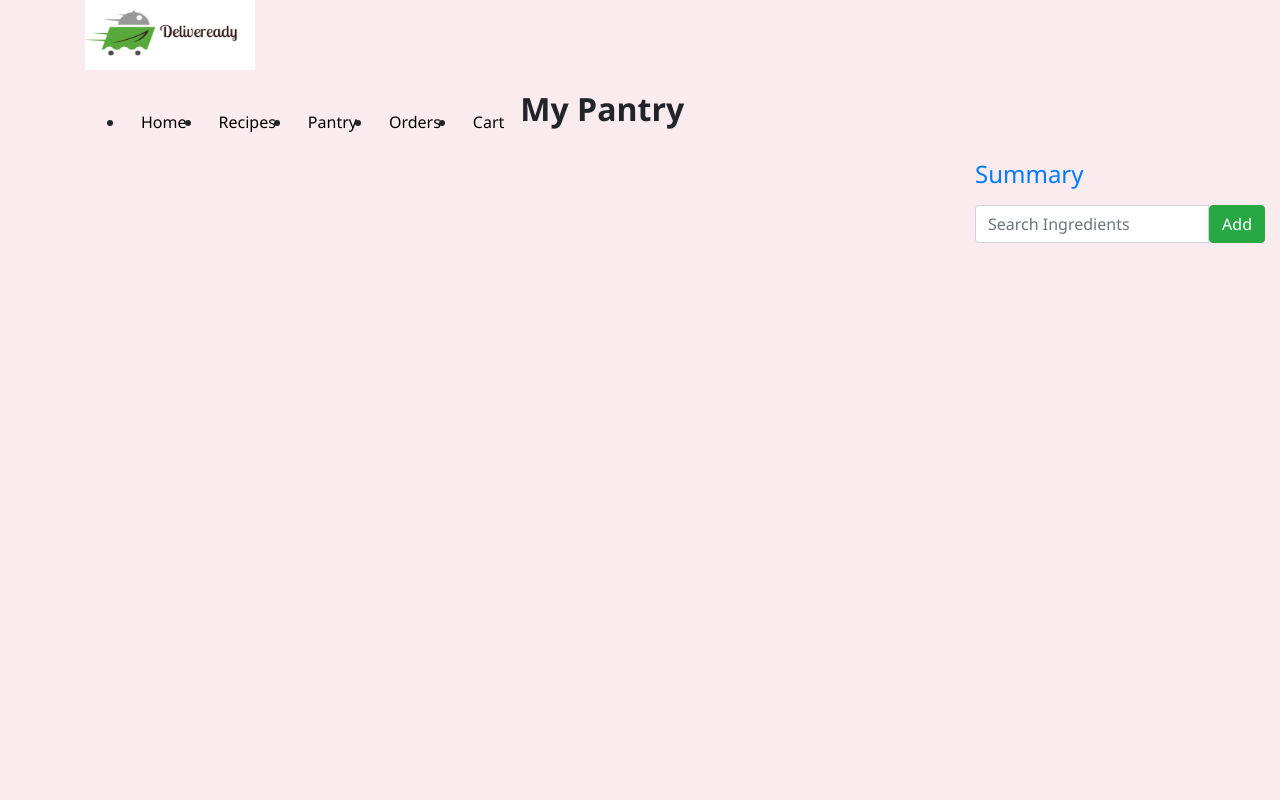
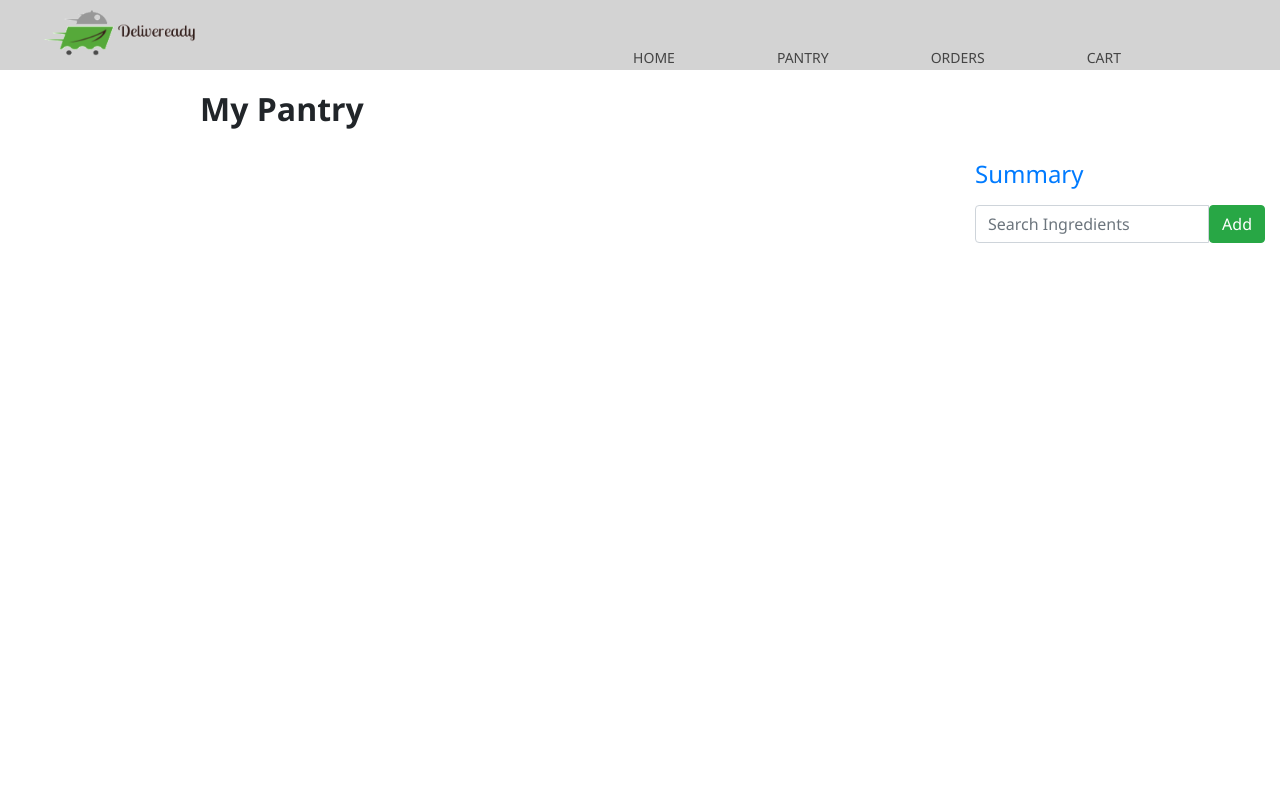
Before and after one commit to smitra33/Deliveready, a Django app: page /pantry/ in a window 1280 px wide. Run offline with Django 3.2, Linux system fonts and the light colour scheme; data that the repository does not hold is empty; some libraries are stand-ins or nearby versions.

Commit message:
CSS merging and standardizing

```diff
--- a/Deliveready/orders/static/css/orderlist.css
+++ b/Deliveready/orders/static/css/orderlist.css
@@ -120,7 +120,6 @@ nav a:hover::before {
 
 body {
     font-family: 'Segoe UI';
-    background-color: #FAEBEFFF;
     background-size: cover;
     background-repeat: no-repeat;
 }
--- a/Deliveready/pantry/templates/pantry.html
+++ b/Deliveready/pantry/templates/pantry.html
@@ -1,32 +1,38 @@
 {% load static %}
-
-<!doctype html>
-<html lang ="en">
-<head>
-    <meta charset="utf-8">
-    <meta name="viewport" content="width=device-width, initial-scale=1, shrink-to-fit=no">
+{% block css %}
+    <link rel="stylesheet" type="text/css" href="https://stackpath.bootstrapcdn.com/bootstrap/4.3.1/css/bootstrap.min.css">
+    <script src="https://cdn.jsdelivr.net/npm/jquery@3.6.0/dist/jquery.slim.min.js"></script>
+    <script src="https://cdn.jsdelivr.net/npm/popper.js@1.16.1/dist/umd/popper.min.js"></script>
+    <script src="https://cdn.jsdelivr.net/npm/bootstrap@4.6.1/dist/js/bootstrap.bundle.min.js"></script>
     <link rel="stylesheet" href="https://cdn.jsdelivr.net/npm/bootstrap@4.4.1/dist/css/bootstrap.min.css"
     integrity="sha384-Vkoo8x4CGsO3+Hhxv8T/Q5PaXtkKtu6ug5TOeNV6gBiFeWPGFN9MuhOf23Q9Ifjh" crossorigin="anonymous">
-    <link rel="stylesheet" href = "../static/style.css" >
+    <link rel="stylesheet" href = "../static/css/style.css" >
     <link href="https://maxcdn.bootstrapcdn.com/font-awesome/4.7.0/css/font-awesome.min.css" rel="stylesheet">
-</head>
+    <link rel="stylesheet" type="text/css" href="{% static 'css/style.css' %}">
+{% endblock %}
 
 
+{% block content %}
 <header>
     <div class="container">
-      <h1 class="logo"> <img src="{% static 'images/Deliveready.png' %}" width="170" height="70"> </h1>
+      <h1 class="logo"> <img src="{% static 'images/Deliveready-modified.png' %}" width="170" height="70"> </h1>
 
       <nav>
         <ul>
           <li><a href="../../../../home/">Home</a></li>
-          <li><a href="../../../../home/">Recipes</a></li>
+            {% if user.is_superuser %}
+          <li><a href="../../../../make_recipe/">Recipe Portal</a></li>
+            {% endif %}
           <li><a href="../../../pantry/">Pantry</a></li>
           <li><a href="../../../order/view/all">Orders</a></li>
           <li><a href="../../../shoppingcart/">Cart</a></li>
+            {% if user.is_authenticated %}
+                <li><a href="{% url 'logout' %}">Logout</a></li>
+            {% endif %}
         </ul>
       </nav>
     </div>
-  </header>
+</header>
 
 <body onload = getPantryInfo()>
 <h1 class = "cartTitle"> My Pantry </h1>
@@ -81,3 +87,4 @@
 <script src="https://cdn.jsdelivr.net/npm/bootstrap@4.4.1/dist/js/bootstrap.min.js" integrity="sha384-wfSDF2E50Y2D1uUdj0O3uMBJnjuUD4Ih7YwaYd1iqfktj0Uod8GCExl3Og8ifwB6" crossorigin="anonymous"></script>
 </body>
 </html>
+{% endblock content %}
--- a/Deliveready/recipes/templates/index.html
+++ b/Deliveready/recipes/templates/index.html
@@ -21,7 +21,7 @@
         <ul>
           <li><a href="../../../../home/">Home</a></li>
             {% if user.is_superuser %}
-          <li><a href="../../../../make_recipe/">Recipes</a></li>
+          <li><a href="../../../../make_recipe/">Recipe Portal</a></li>
             {% endif %}
           <li><a href="../../../pantry/">Pantry</a></li>
           <li><a href="../../../order/view/all">Orders</a></li>
--- a/Deliveready/shoppingcart/static/style.css
+++ b/Deliveready/shoppingcart/static/css/style.css
@@ -1,6 +1,5 @@
 body, html {
     height: 100%;
-    background-color: #FAEBEFFF;
     background-position: center;
     background-repeat: no-repeat;
     background-size: cover;
@@ -83,3 +82,72 @@ li {
     padding: 15px;
     width: 12rem;
 }
+
+.container {
+	width: 80%;
+	margin: 0 auto;
+}
+
+header {
+  background: lightgray;
+  height: 70px;
+}
+
+header::after {
+  content: '';
+  display: table;
+  clear: both;
+}
+
+.logo {
+  float: left;
+  margin-top: 0px;
+  margin-left: -100px;
+
+}
+
+nav {
+  float: right;
+}
+
+nav ul {
+  margin: 0;
+  padding: 0;
+  list-style: none;
+}
+
+nav li {
+  display: inline-block;
+  margin-left: 70px;
+  padding-top: 23px;
+
+  position: relative;
+}
+
+nav a {
+  color: #444;
+  text-decoration: none;
+  text-transform: uppercase;
+  font-size: 14px;
+}
+
+nav a:hover {
+  color: #000;
+}
+
+nav a::before {
+  content: '';
+  display: block;
+  height: 5px;
+  background-color: #444;
+
+  position: absolute;
+  top: 0;
+  width: 0%;
+
+  transition: all ease-in-out 250ms;
+}
+
+nav a:hover::before {
+  width: 100%;
+}
--- a/Deliveready/users/templates/registration/login.html
+++ b/Deliveready/users/templates/registration/login.html
@@ -1,6 +1,5 @@
 {% load static %}
 {% block css %}
-    <link rel="stylesheet" type="text/css" href="{% static 'css/index.css' %}">
     <link rel="stylesheet" type="text/css" href="https://maxcdn.bootstrapcdn.com/bootstrap/4.0.0/css/bootstrap.min.css">
     <link rel="stylesheet" type="text/css" href="https://stackpath.bootstrapcdn.com/bootstrap/4.0.0/js/bootstrap.bundle.min.js">
 {% endblock %}
```
Also changed, not shown: Deliveready/orders/templates/orderlist.html (+6 -1 lines), Deliveready/pantry/static/css/style.css (renamed from Deliveready/pantry/static/style.css, +69 -1 lines), Deliveready/recipes/templates/make_recipe.html (+7 -2 lines), Deliveready/recipes/templates/recipe.html (+6 -1 lines), Deliveready/shoppingcart/templates/cart.html (+25 -24 lines), Deliveready/orders/templates/order.html (line endings or trailing spaces).
